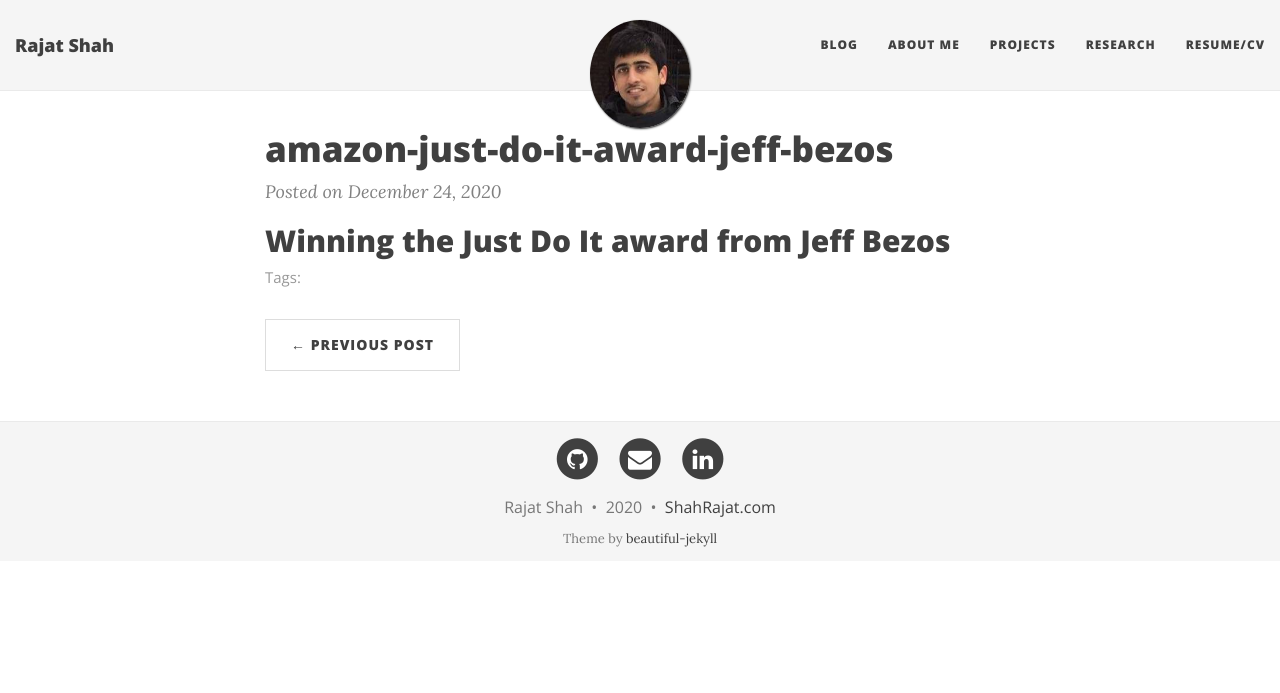
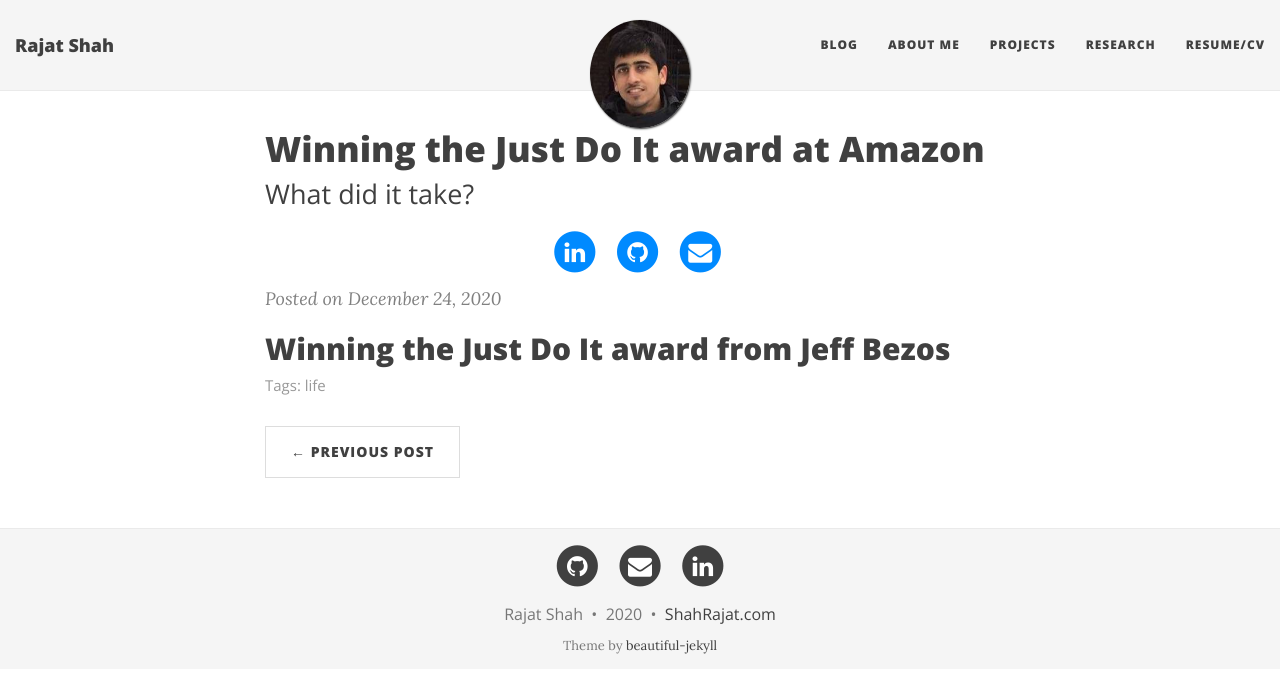
Before and after one commit to shahrajat/shahrajat.github.io, a Jekyll site: the page built from _posts/2020-12-24-amazon-just-do-it-award-jeff-bezos.md, in a window 1280 px wide. Shown: the top 693 px of the page. Built offline with Jekyll 4.4.1, drawn with Linux system fonts in a browser that asks for light colours; nearby versions of some CDN libraries; comment, search, counter and statistics services are not loaded.

Commit message:
Update 2020-12-24-amazon-just-do-it-award-jeff-bezos.md

```diff
--- a/_posts/2020-12-24-amazon-just-do-it-award-jeff-bezos.md
+++ b/_posts/2020-12-24-amazon-just-do-it-award-jeff-bezos.md
@@ -1,6 +1,8 @@
 ---
 layout: post
+title: 'Winning the Just Do It award at Amazon'
+subtitle: What did it take?
+tags: [life]
 published: true
-title: amazon-just-do-it-award-jeff-bezos
 ---
 ## Winning the Just Do It award from Jeff Bezos
```
